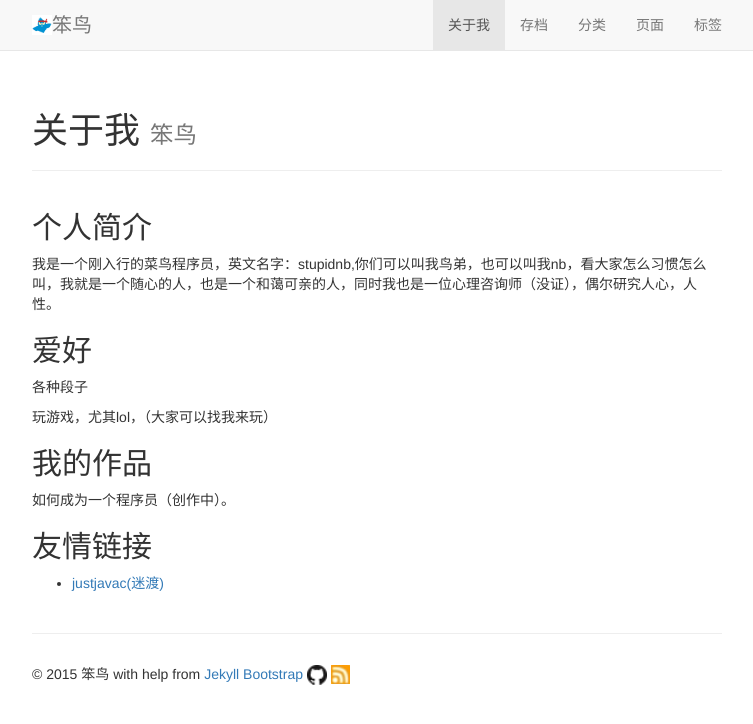
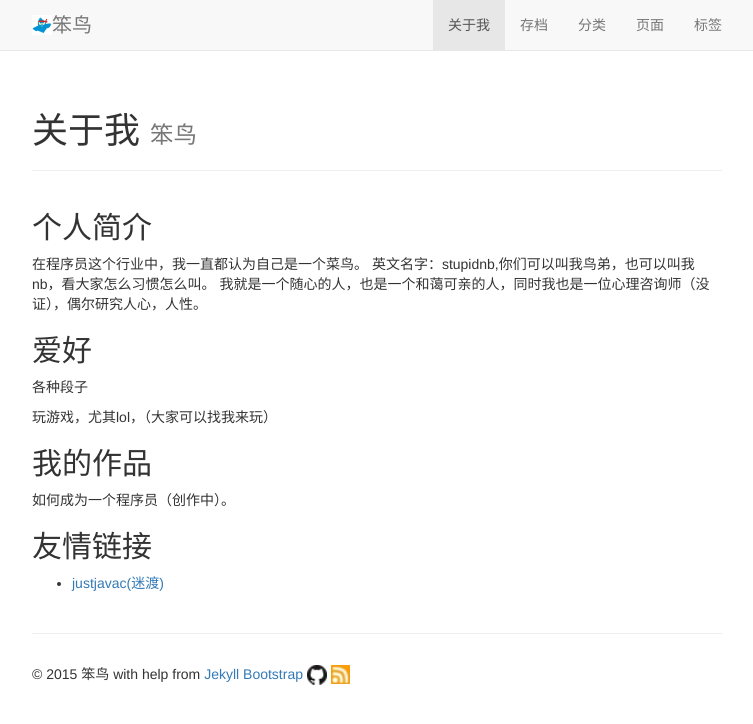
Before and after one commit to stupidnb/stupidnb, a Jekyll site: the page built from about.md, in a window 1280 px wide. Shown: the top 724 px of the page, without its empty margins (263-1016 px from the left). Built offline with Jekyll 4.4.1, drawn with Linux system fonts in a browser that asks for light colours; nearby versions of some CDN libraries; library files that are not in the unit come from our copies.

Commit message:
修改关于我

```diff
--- a/about.md
+++ b/about.md
@@ -9,7 +9,9 @@ group: navigation
 
 ## 个人简介
 
-我是一个刚入行的菜鸟程序员，英文名字：stupidnb,你们可以叫我鸟弟，也可以叫我nb，看大家怎么习惯怎么叫，我就是一个随心的人，也是一个和蔼可亲的人，同时我也是一位心理咨询师（没证），偶尔研究人心，人性。
+在程序员这个行业中，我一直都认为自己是一个菜鸟。
+英文名字：stupidnb,你们可以叫我鸟弟，也可以叫我nb，看大家怎么习惯怎么叫。
+我就是一个随心的人，也是一个和蔼可亲的人，同时我也是一位心理咨询师（没证），偶尔研究人心，人性。
 
 ## 爱好 ##
 各种段子
```
